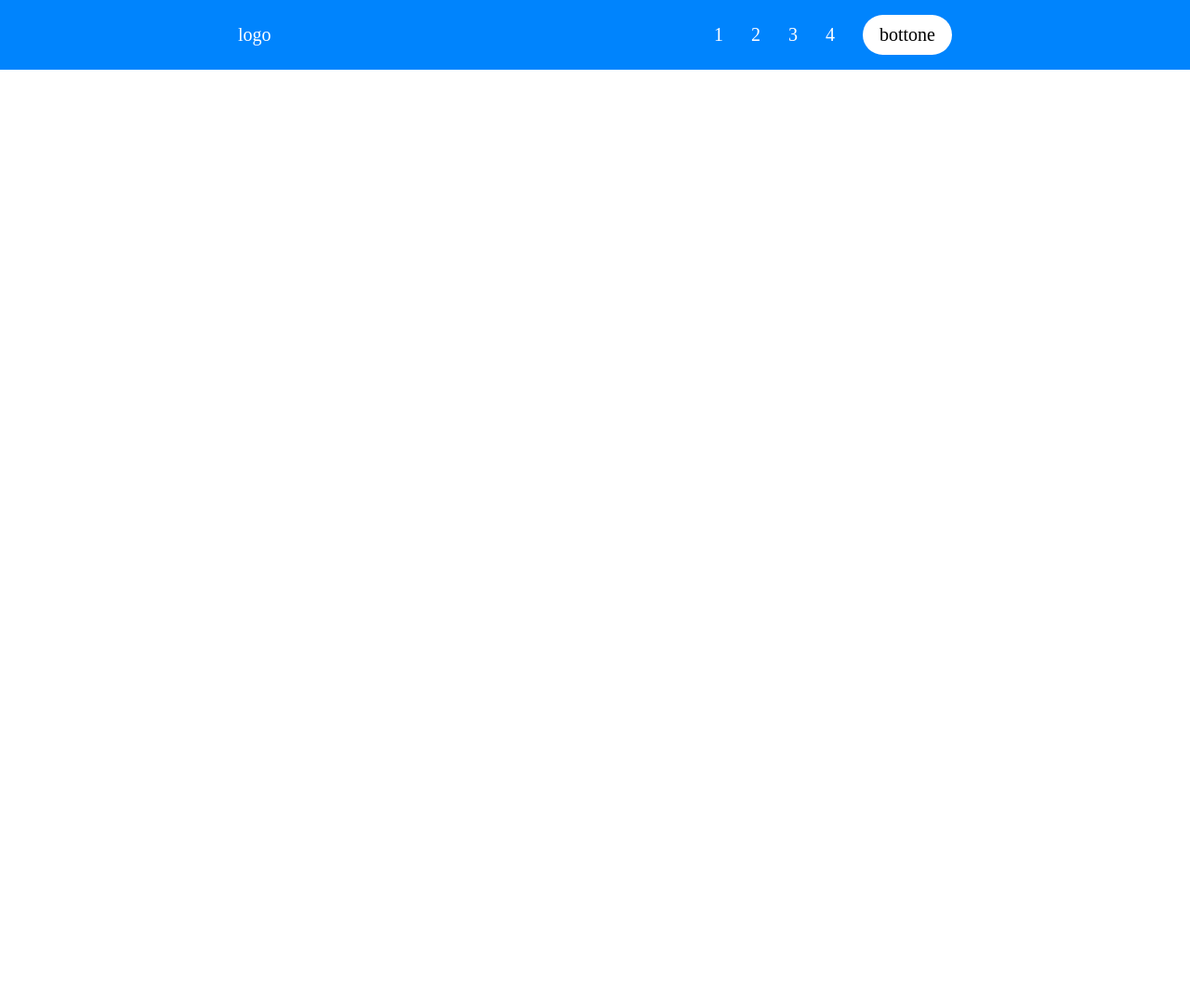
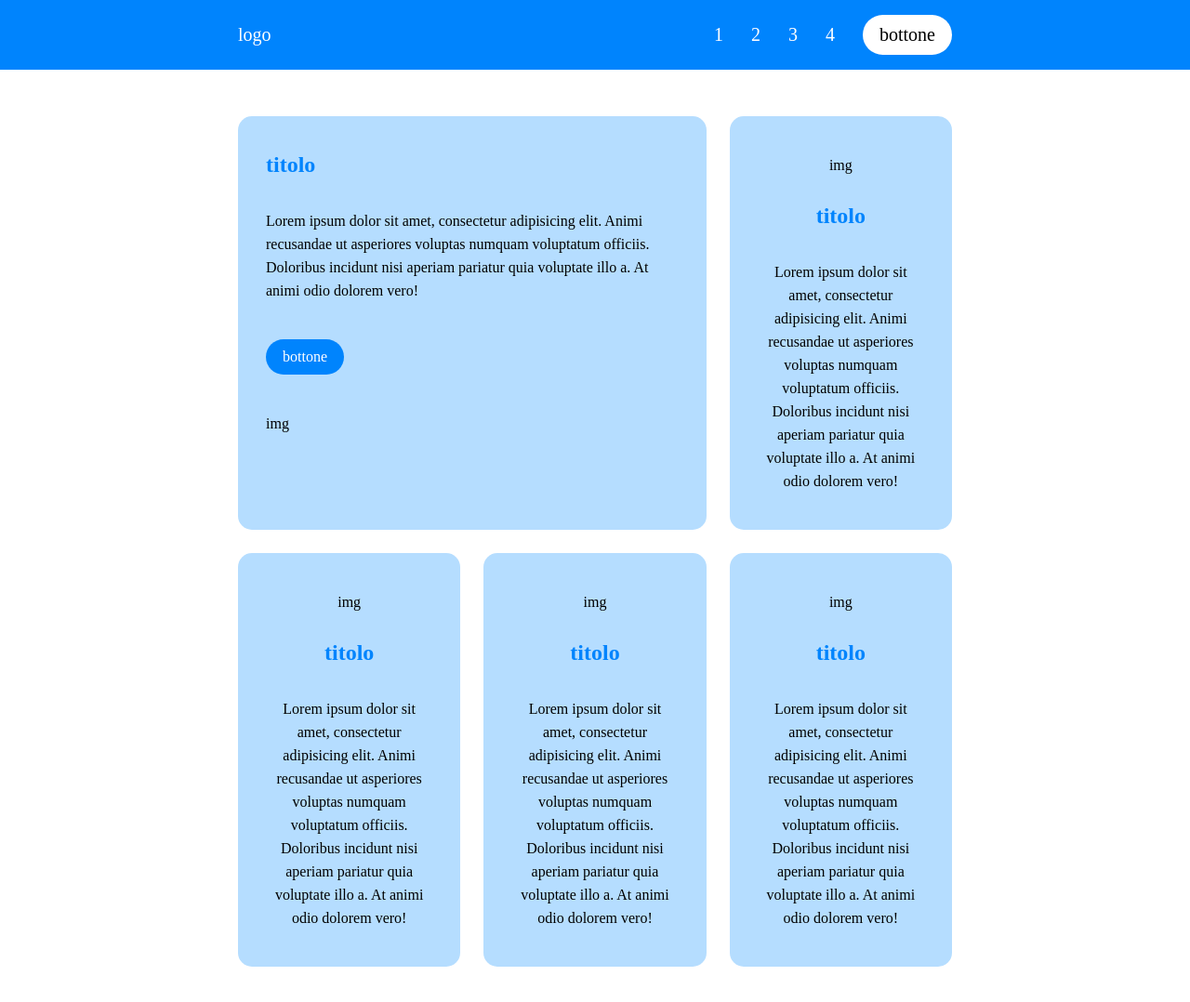
Before and after one commit to matteomedori/htmlcss-responsive-layout, a plain HTML site: page index.html in a window 1280 px wide. Shown: the whole page at 93% size. Before the commit the page ends 800 px from the top, so only its background shows below. Drawn offline with Linux system fonts and the light colour scheme.

Commit message:
feat: first section structure

```diff
--- a/css/style.css
+++ b/css/style.css
@@ -25,6 +25,10 @@ a {
   color: white;
 }
 
+img {
+  display: block;
+}
+
 button {
   all: unset;
   background-color: white;
@@ -34,9 +38,24 @@ button {
   border-radius: 25px;
 }
 
+.blue-btn {
+  background-color: #0084fd;
+  color: white;
+}
+
 .container {
   width: 80%;
   margin: 0 auto;
+}
+
+h5 {
+  font-size: 1.5rem;
+  margin-bottom: 35px;
+  color: #0084fd;
+}
+
+.text-center {
+  text-align: center;
 }
 
 /*
@@ -61,11 +80,44 @@ header .nav-bar {
 header .nav-bar ul {
   display: none;
 }
+
 /*
 ---------------
 MAIN
 ---------------
 */
+
+section {
+  display: flex;
+  flex-wrap: wrap;
+  gap: 25px;
+  line-height: 25px;
+}
+
+.first-sect {
+  margin-bottom: 80px;
+  margin-top: 50px;
+}
+
+section > * {
+  width: 100%;
+  background-color: #b5ddff;
+  padding: 40px 30px;
+  border-radius: 15px;
+}
+
+section > div:first-child {
+  padding: 40px 30px 0 30px;
+}
+
+section button {
+  margin-top: 40px;
+  margin-bottom: 40px;
+}
+
+section .img {
+  margin-bottom: 30px;
+}
 
 /*
 ---------------
@@ -84,6 +136,14 @@ RESPONSIVE
   .container {
     width: 90%;
   }
+
+  .w-66 {
+    width: calc(((100% - 12.5px) / 3) * 2);
+  }
+
+  .w-33 {
+    width: calc((100% - 50px) / 3);
+  }
 }
 
 /*da 992px in poi*/
--- a/index.html
+++ b/index.html
@@ -35,5 +35,71 @@
       <!-- /nav-bar -->
     </header>
     <!-- /header -->
+
+    <!-- main -->
+    <main>
+      <!-- first-section -->
+      <section class="container first-sect">
+        <!-- element width 66%: h5+p+button+img -->
+        <div class="w-66">
+          <h5>titolo</h5>
+          <p>
+            Lorem ipsum dolor sit amet, consectetur adipisicing elit. Animi
+            recusandae ut asperiores voluptas numquam voluptatum officiis.
+            Doloribus incidunt nisi aperiam pariatur quia voluptate illo a. At
+            animi odio dolorem vero!
+          </p>
+          <button class="blue-btn">bottone</button>
+          <div>img</div>
+        </div>
+        <!-- /element width 66%: h5+p+button+img -->
+
+        <!-- element width 33%: img+h5+p -->
+        <div class="w-33 text-center">
+          <div class="img">img</div>
+          <h5>titolo</h5>
+          <p>
+            Lorem ipsum dolor sit amet, consectetur adipisicing elit. Animi
+            recusandae ut asperiores voluptas numquam voluptatum officiis.
+            Doloribus incidunt nisi aperiam pariatur quia voluptate illo a. At
+            animi odio dolorem vero!
+          </p>
+        </div>
+        <!-- /element width 33%: img+h5+p -->
+
+        <div class="w-33 text-center">
+          <div class="img">img</div>
+          <h5>titolo</h5>
+          <p>
+            Lorem ipsum dolor sit amet, consectetur adipisicing elit. Animi
+            recusandae ut asperiores voluptas numquam voluptatum officiis.
+            Doloribus incidunt nisi aperiam pariatur quia voluptate illo a. At
+            animi odio dolorem vero!
+          </p>
+        </div>
+        <div class="w-33 text-center">
+          <div class="img">img</div>
+          <h5>titolo</h5>
+          <p>
+            Lorem ipsum dolor sit amet, consectetur adipisicing elit. Animi
+            recusandae ut asperiores voluptas numquam voluptatum officiis.
+            Doloribus incidunt nisi aperiam pariatur quia voluptate illo a. At
+            animi odio dolorem vero!
+          </p>
+        </div>
+        <div class="w-33 text-center">
+          <div class="img">img</div>
+          <h5>titolo</h5>
+          <p>
+            Lorem ipsum dolor sit amet, consectetur adipisicing elit. Animi
+            recusandae ut asperiores voluptas numquam voluptatum officiis.
+            Doloribus incidunt nisi aperiam pariatur quia voluptate illo a. At
+            animi odio dolorem vero!
+          </p>
+        </div>
+      </section>
+      <!-- /first-section -->
+    </main>
+    <!-- /main -->
   </body>
 </html>
```
